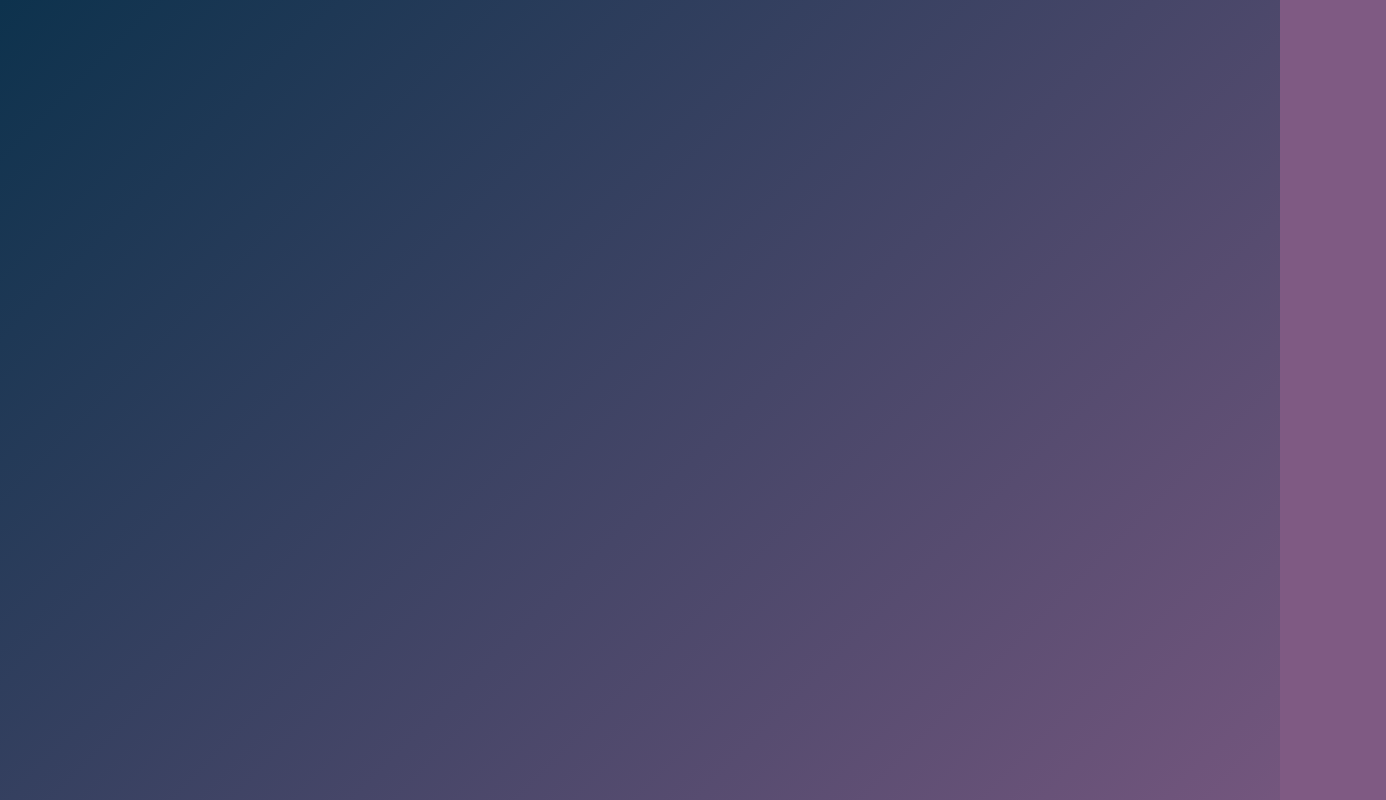
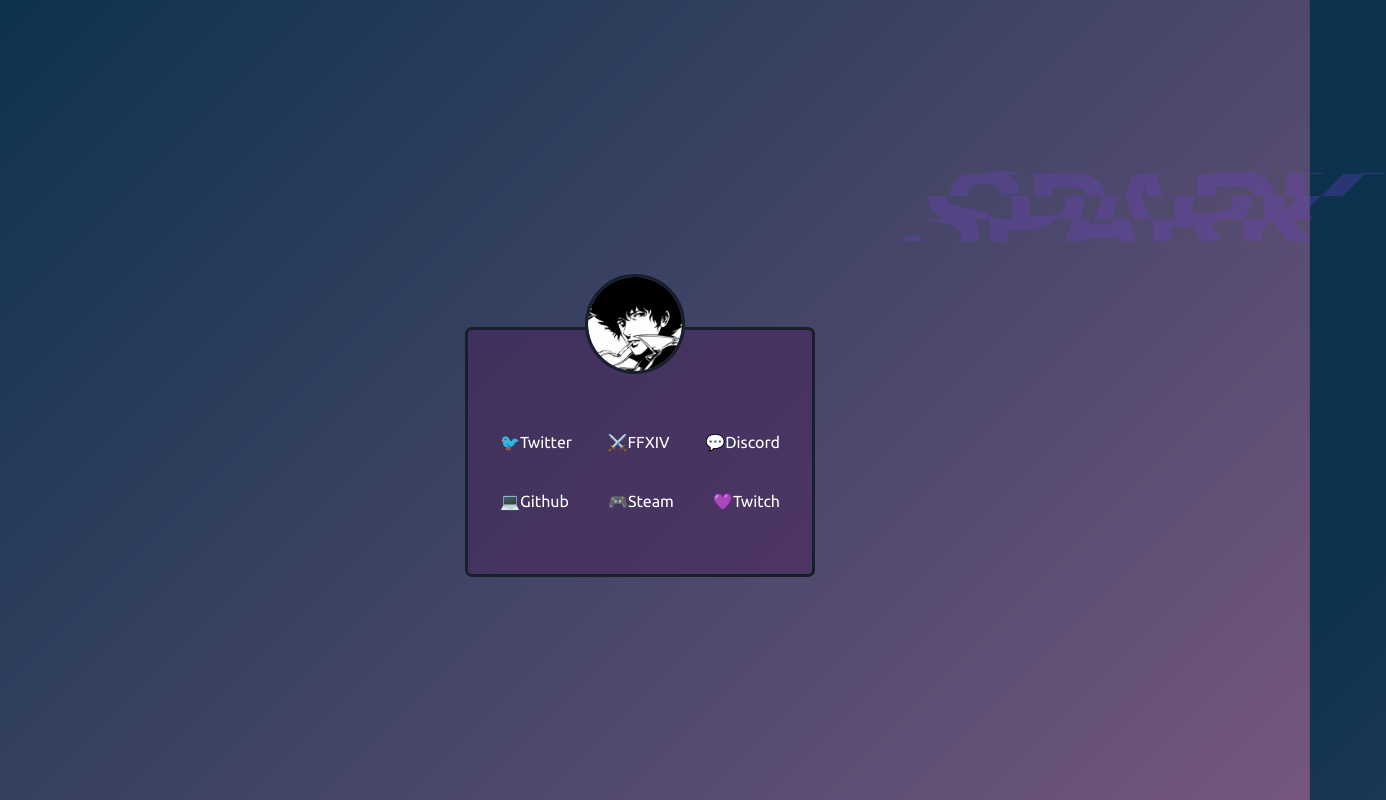
Before and after one commit to Serotops/spark, a React (Create React App) app: page / in a window 1280 px wide. Shown: the whole page, 1386 px wide, since content can reach past the window. Built offline with nearby package versions, Linux system fonts and the light colour scheme.

Commit message:
Finishing v1

```diff
--- a/src/App.js
+++ b/src/App.js
@@ -1,10 +1,7 @@
+import ProfileContainer from './components/ProfileContainer';
 
 const App = () => {
-  return (
-    <div>
-
-    </div>
-  );
-}
+  return <ProfileContainer />;
+};
 
 export default App;
--- a/src/components/ProfileContainer.css
+++ b/src/components/ProfileContainer.css
@@ -0,0 +1,48 @@
+.container {
+  width: 350px;
+  height: 250px;
+  display: flex;
+  align-items: center;
+  justify-content: center;
+  flex-direction: column;
+  border: 3px solid #17202a;
+  border-radius: 7px;
+  background: rgb(74, 35, 90, 0.5);
+}
+
+.sub-container-one {
+  display: flex;
+  flex-direction: row;
+  justify-content: space-between;
+  width: 300px;
+  padding-top: 40px;
+  padding-left: 10px;
+  padding-right: 10px;
+}
+
+.img-profile {
+  border: 3px solid #17202a;
+  border-radius: 100%;
+  width: 100px;
+  height: 100px;
+  transform: translate(120%, 50%);
+}
+
+.link {
+  color: rgb(255, 255, 255);
+}
+
+a:link {
+  text-decoration: none;
+}
+
+a:hover {
+  text-decoration: noce;
+  color: #e4e2e2a9;
+  text-shadow: 1px 1px 2px rgb(116, 12, 165);
+}
+
+.profile-spark-text {
+  position: absolute;
+  transform: translate(80%, -80%)
+}
--- a/src/components/ProfileContainer.js
+++ b/src/components/ProfileContainer.js
@@ -1,3 +1,99 @@
-import React from 'react';
+import React, { useState } from 'react';
 
+import pic from './spike.png';
 import './ProfileContainer.css';
+import SparkText from './SparkText';
+
+const ProfileContainer = () => {
+  let clickCheck = false;
+
+  const [discordTag, setDiscordTag] = useState('💬Discord');
+
+  const leaveClickHandler = () => {
+    setDiscordTag('💬Discord');
+  };
+
+  const enterClickHandler = () => {
+    if (clickCheck) {
+      setDiscordTag('💬Copied!');
+    }
+  };
+
+  const clickHandler = () => {
+    navigator.clipboard.writeText('Spark#8162');
+    setDiscordTag('💬Copied!');
+  };
+
+  return (
+    <>
+      <div className="profile-spark-text">
+        <SparkText />
+      </div>
+      <div>
+        <img
+          src={pic}
+          alt='Profile pic'
+          className='img-profile'
+          draggable={false}
+          downloadable={false}
+        />
+      </div>
+      <div className='container'>
+        <div className='sub-container-one'>
+          <a
+            href='https://twitter.com/SparkSpiegel'
+            className='link'
+            target='_blank'
+            rel='noreferrer'
+          >
+            🐦Twitter
+          </a>
+          <a
+            href='https://fr.finalfantasyxiv.com/lodestone/character/21862853/'
+            className='link'
+            target='_blank'
+            rel='noreferrer'
+          >
+            ⚔️FFXIV
+          </a>
+          <a
+            className='link'
+            onClick={clickHandler}
+            onMouseEnter={enterClickHandler}
+            onMouseLeave={leaveClickHandler}
+          >
+            {discordTag}
+          </a>
+        </div>
+        <div className='sub-container-one'>
+          <a
+            className='link'
+            href='https://github.com/Serotops'
+            target='_blank'
+            rel='noreferrer'
+          >
+            💻Github
+          </a>
+          <a
+            className='link'
+            href='https://steamcommunity.com/id/spaarkfr/'
+            target='_blank'
+            rel='noreferrer'
+          >
+            🎮Steam
+          </a>
+          <a
+            className='link'
+            href='https://www.twitch.tv/sparknotavailable'
+            target='_blank'
+            rel='noreferrer'
+          >
+            💜Twitch
+          </a>
+        </div>
+      </div>
+    </>
+  );
+};
+
+export default ProfileContainer;
--- /dev/null
+++ b/src/components/SparkText.css
@@ -0,0 +1,105 @@
+.deconstructed {
+  position: relative;
+  margin: auto;
+  height: 0.71em;
+  color: transparent;
+  font-family: 'Cambay', sans-serif;
+  font-size: 10vw;
+  font-weight: 700;
+  letter-spacing: -0.02em;
+  line-height: 1.03em;
+}
+
+.deconstructed > div {
+  position: absolute;
+  top: 0;
+  left: 0;
+  right: 0;
+  bottom: 0;
+  color: #6f40c74f;
+  pointer-events: none;
+}
+
+.deconstructed > div:nth-child(1) {
+  -webkit-mask-image: linear-gradient(black 25%, transparent 25%);
+  mask-image: linear-gradient(black 25%, transparent 25%);
+  animation: deconstructed1 5s infinite;
+}
+
+.deconstructed > div:nth-child(2) {
+  -webkit-mask-image: linear-gradient(transparent 25%, black 25%, black 50%, transparent 50%);
+  mask-image: linear-gradient(transparent 25%, black 25%, black 50%, transparent 50%);
+  animation: deconstructed2 5s infinite;
+}
+
+.deconstructed > div:nth-child(3) {
+   -webkit-mask-image: linear-gradient(transparent 50%, black 50%, black 75%, transparent 75%);
+  mask-image: linear-gradient(transparent 50%, black 50%, black 75%, transparent 75%);
+  animation: deconstructed3 5s infinite;
+}
+
+.deconstructed > div:nth-child(4) {
+   -webkit-mask-image: linear-gradient(transparent 75%, black 75%);
+  mask-image: linear-gradient(transparent 75%, black 75%);
+  animation: deconstructed4 5s infinite;
+}
+
+@keyframes deconstructed1 {
+  0% {
+    transform: translateX(100%);
+  }
+  26% {
+    transform: translateX(0%);
+  }
+  83% {
+    transform: translateX(-0.1%);
+  }
+  100% {
+    transform: translateX(-120%);
+  }
+}
+
+@keyframes deconstructed2 {
+  0% {
+    transform: translateX(100%);
+  }
+  24% {
+    transform: translateX(0.5%);
+  }
+  82% {
+    transform: translateX(-0.2%);
+  }
+  100% {
+    transform: translateX(-125%);
+  }
+}
+
+@keyframes deconstructed3 {
+  0% {
+    transform: translateX(100%);
+  }
+  22% {
+    transform: translateX(0%);
+  }
+  81% {
+    transform: translateX(0%);
+  }
+  100% {
+    transform: translateX(-130%);
+  }
+}
+
+@keyframes deconstructed4 {
+  0% {
+    transform: translateX(100%);
+  }
+  20% {
+    transform: translateX(0%);
+  }
+  80% {
+    transform: translateX(0%);
+  }
+  100% {
+    transform: translateX(-135%);
+  }
+}
--- /dev/null
+++ b/src/components/SparkText.js
@@ -0,0 +1,17 @@
+import React from 'react';
+
+import './SparkText.css';
+
+const SparkText = () => {
+  return (
+    <div class='deconstructed'>
+      SPARK
+      <div>SPARK</div>
+      <div>SPARK</div>
+      <div>SPARK</div>
+      <div>SPARK</div>
+    </div>
+  );
+};
+
+export default SparkText;
--- a/src/index.css
+++ b/src/index.css
@@ -9,10 +9,12 @@
 }
 
 body {
+  display: flex;
+  align-items: center;
+  justify-content: center;
   margin: 0;
   background-color: #7f5a83;
   background-image: linear-gradient(315deg, #7f5a83 0%, #0d324d 74%);
-
   background-size: 150% 150%;
   animation: gradient 15s ease infinite;
   height: 100vh;
```
Also changed, not shown: src/components/spike.png (added). Lines whose indentation alone changed are shown as unchanged.
